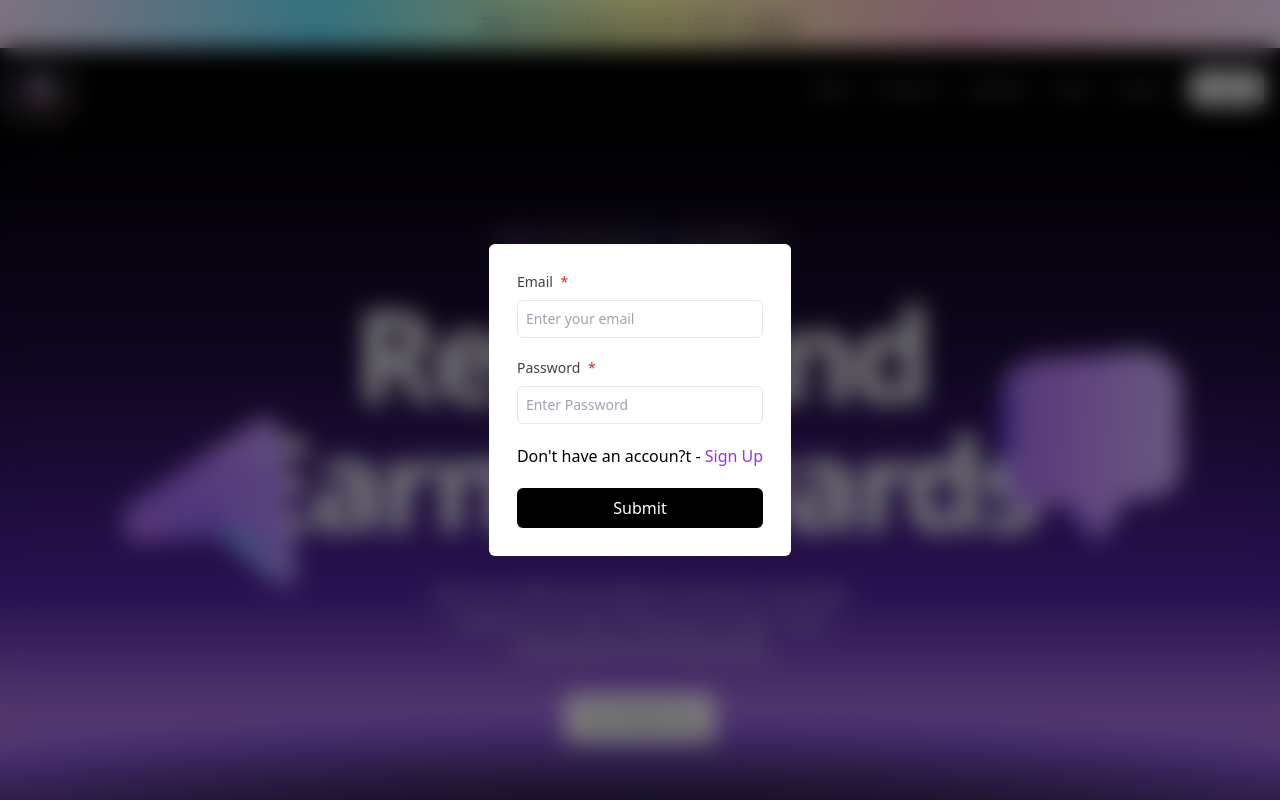
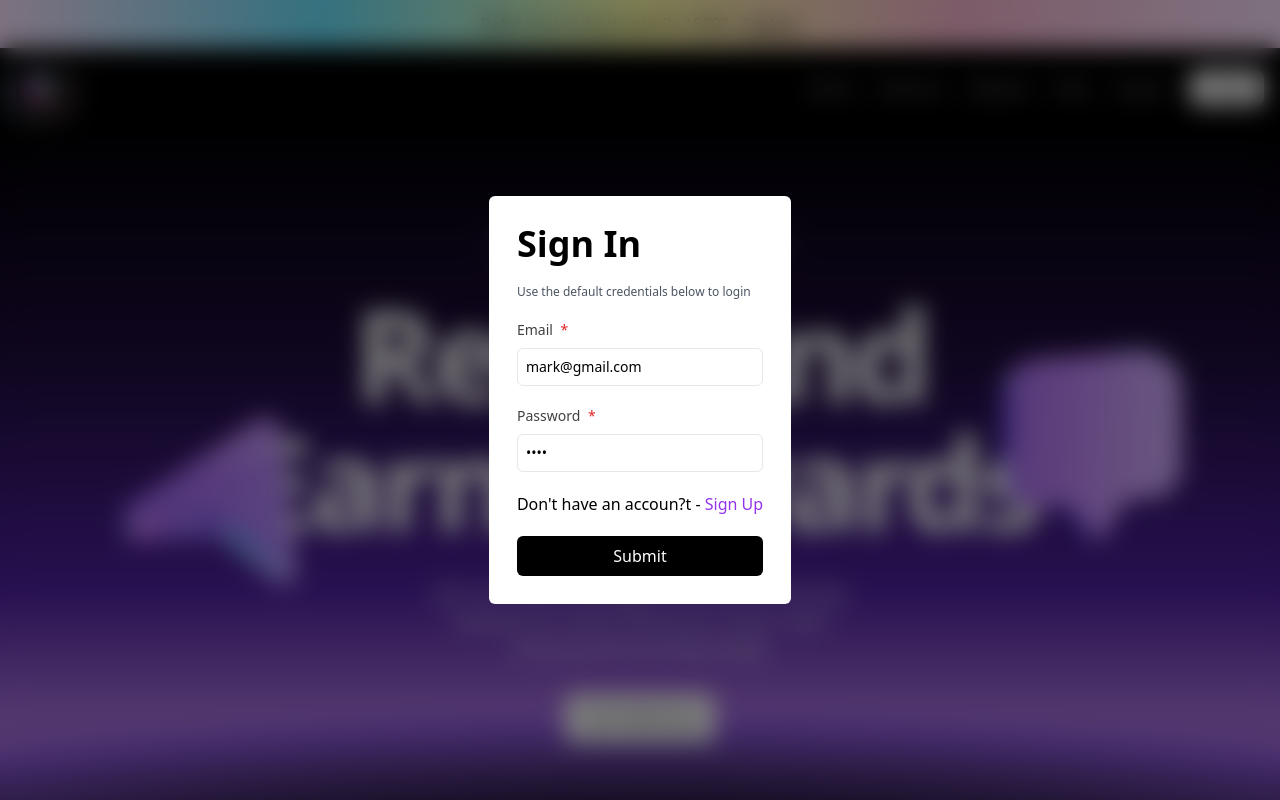
Before and after one commit to Vishnu21710/acc-frontend, a React (Vite) app: page / in a window 1280 px wide. Both pictures are taken after a click on the button "Login". Shown: the top 800 px of the page. Built offline with nearby package versions, Linux system fonts and the light colour scheme; no server answers.

Commit message:
added loader

```diff
--- a/package.json
+++ b/package.json
@@ -17,6 +17,7 @@
     "react": "^18.3.1",
     "react-dom": "^18.3.1",
     "react-router-dom": "^6.25.1",
+    "react-topbar-progress-indicator": "^4.1.1",
     "sonner": "^1.5.0"
   },
   "devDependencies": {
--- a/src/components/auth/signin/index.jsx
+++ b/src/components/auth/signin/index.jsx
@@ -9,8 +9,8 @@ const Signin = ({handleClick, onClose}) => {
   const {setAuth} = useAuth()
 
   const [formInput, setFormInput] = useState({
-    email: "",
-    password: ""
+    email: "mark@gmail.com",
+    password: "mark"
   })
 
   console.log(formInput);
@@ -44,8 +44,10 @@ const Signin = ({handleClick, onClose}) => {
 
   return (
     <div className="flex flex-col gap-y-5 max-w-xl bg-white p-7 rounded-md">
-      <FormInput onChange={onChange} name={"email"}  label={"Email"} required={true} placeholder={"Enter your email"} type={"email"}/>
-      <FormInput onChange={onChange} name={"password"} label={"Password"} required={true} placeholder={"Enter Password"} type={"password"}/>
+      <h1 className="font-bold text-4xl ">Sign In</h1>
+      <p className="text-xs text-gray-600">Use the default credentials below to login</p>
+      <FormInput value={formInput.email} onChange={onChange} name={"email"}  label={"Email"} required={true} placeholder={"Enter your email"} type={"email"}/>
+      <FormInput value={formInput.password} onChange={onChange} name={"password"} label={"Password"} required={true} placeholder={"Enter Password"} type={"password"}/>
       <p>Don't have an accoun?t - <span onClick={handleClick} className="text-purple-600 cursor-pointer">Sign Up</span></p>
       <button onClick={login} className="bg-black text-white hover:bg-black/90 transition p-2 rounded-md">
         Submit
--- a/src/components/form-input/index.jsx
+++ b/src/components/form-input/index.jsx
@@ -1,12 +1,15 @@
+import clsx from "clsx";
 import React from "react";
 
 const FormInput = ({ placeholder, type, onChange, onBlur, ref, id, label, required, name, errors, value}) => {
+
+  console.log(name);
   return (
     <label htmlFor={id} className="w-full block">
-        <p className=" text-sm text-neutral-700">{label} <span className="text-red-600 ml-1 mt-2">{required && "*"}</span></p>
+        <p className=" text-sm text-neutral-700 ">{label} <span className="text-red-600 ml-1 mt-2">{required && "*"}</span></p>
       <input
         id={id}
-        className="text-sm p-2 border rounded-md mt-2 w-full"
+        className={clsx("text-sm p-2 border rounded-md mt-2 w-full", name === "referrer_email" && !!value && "cursor-not-allowed")}
         placeholder={placeholder}
         type={type}
         onChange={onChange}
@@ -14,7 +17,7 @@ const FormInput = ({ placeholder, type, onChange, onBlur, ref, id, label, requir
         required={required}
         name={name}
         value={value}
-        disabled={!!value}
+        disabled={name === "referrer_email" && !!value}
 
       ></input>
       {errors && <p className="text-sm px-3 py-[0.5px] bg-red-100/90 rounded-md mt-1 text-red-500">
--- a/src/components/layout/index.jsx
+++ b/src/components/layout/index.jsx
@@ -13,7 +13,7 @@ const RootLayout = ({ children }) => {
       <ReferalModal/>
       <Toaster richColors/>
       <div>
-        <Banner />
+
         <Navbar />
         {children}
         <Footer />
--- /dev/null
+++ b/src/components/loading/index.jsx
@@ -0,0 +1,35 @@
+// src/components/Loading.js
+import { LoaderCircle } from 'lucide-react';
+import React from 'react';
+import TopBarProgress from 'react-topbar-progress-indicator';
+
+TopBarProgress.config({
+  barColors: {
+    "0": "#ff0000",
+    "1.0": "#00ff00"
+  },
+  shadowBlur: 5
+});
+
+const Loading = () => {
+  return (
+    <div style={styles.container}>
+      <TopBarProgress />
+      <p><LoaderCircle className='h-10 w-10 animate-spin'/></p>
+      <p className='my-2 text-gray-700'>Please wait, starting the server. This may take up to a minute.</p>
+    </div>
+  );
+};
+
+const styles = {
+  container: {
+    display: 'flex',
+    flexDirection: 'column',
+    justifyContent: 'center',
+    alignItems: 'center',
+    height: '100vh',
+    textAlign: 'center'
+  }
+};
+
+export default Loading;
--- a/src/components/navbar/index.jsx
+++ b/src/components/navbar/index.jsx
@@ -3,6 +3,8 @@ import logoImage from "../../assets/images/logosaas.png";
 import { MenuIcon } from "lucide-react";
 import { AuthModalContext } from "../../contexts/AuthModalContext";
 import { useAuth } from "../../contexts/AuthContext";
+import Loading from "../loading";
+import Banner from "../banner";
 
 const Navbar = (props) => {
   const { onOpen, isOpen, onClose } = useContext(AuthModalContext);
@@ -10,11 +12,18 @@ const Navbar = (props) => {
   const auth = useAuth();
 
   if (auth.loading) {
-    return "...Loading";
+    return (
+      <div>
+        <Loading />
+
+      </div>
+  );
   }
 
   console.log(auth);
   return (
+    <>
+      <Banner />
       <div className="bg-black">
         <div className="px-4">
           <div className="py-4 flex items-center justify-between w-full ">
@@ -75,6 +84,7 @@ const Navbar = (props) => {
           </div>
         </div>
       </div>
+    </>
   );
 };
 
```
Also changed, not shown: 1 other file (tests, documents, lock files or other folders). Lines whose indentation alone changed are shown as unchanged.
